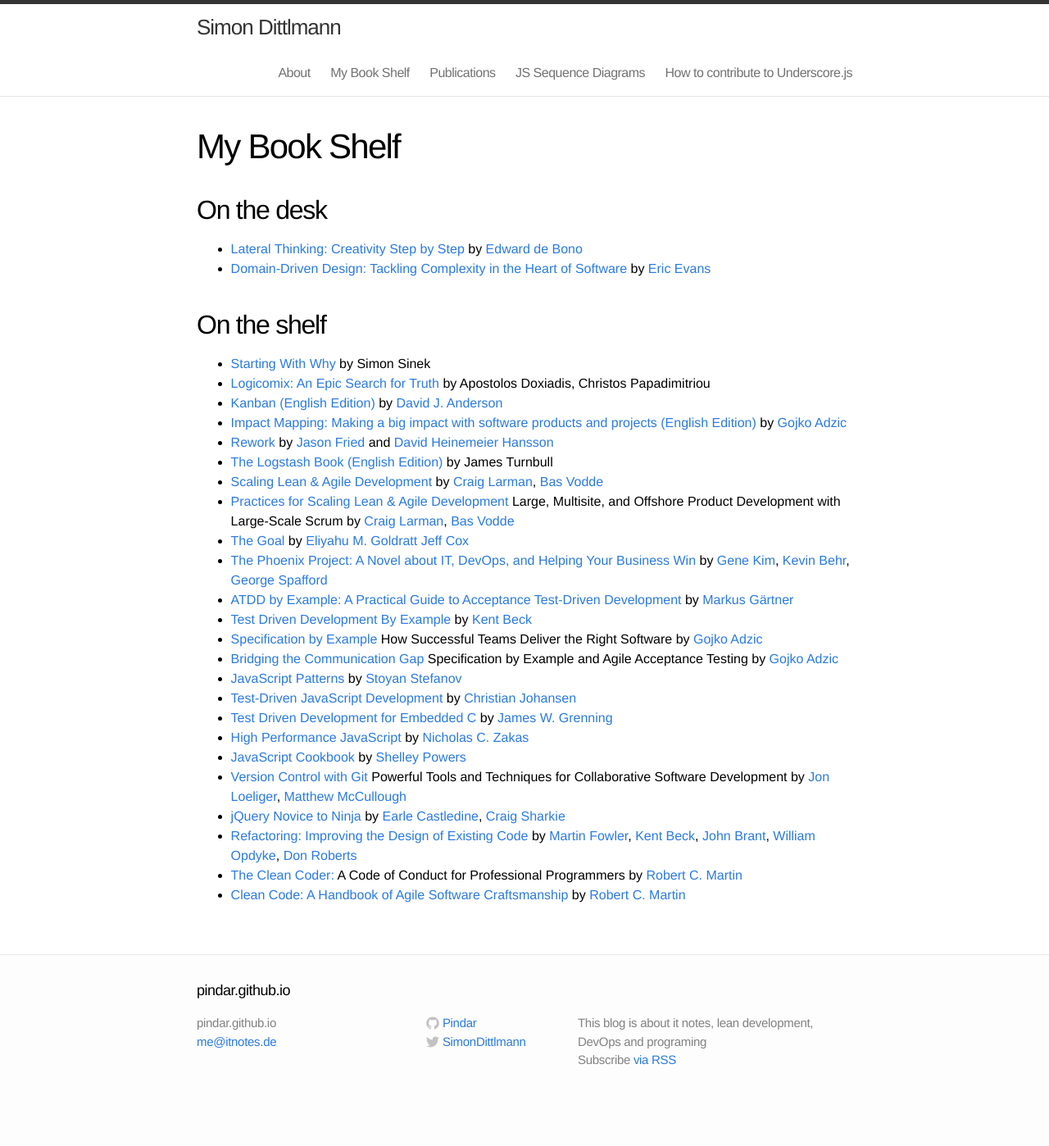
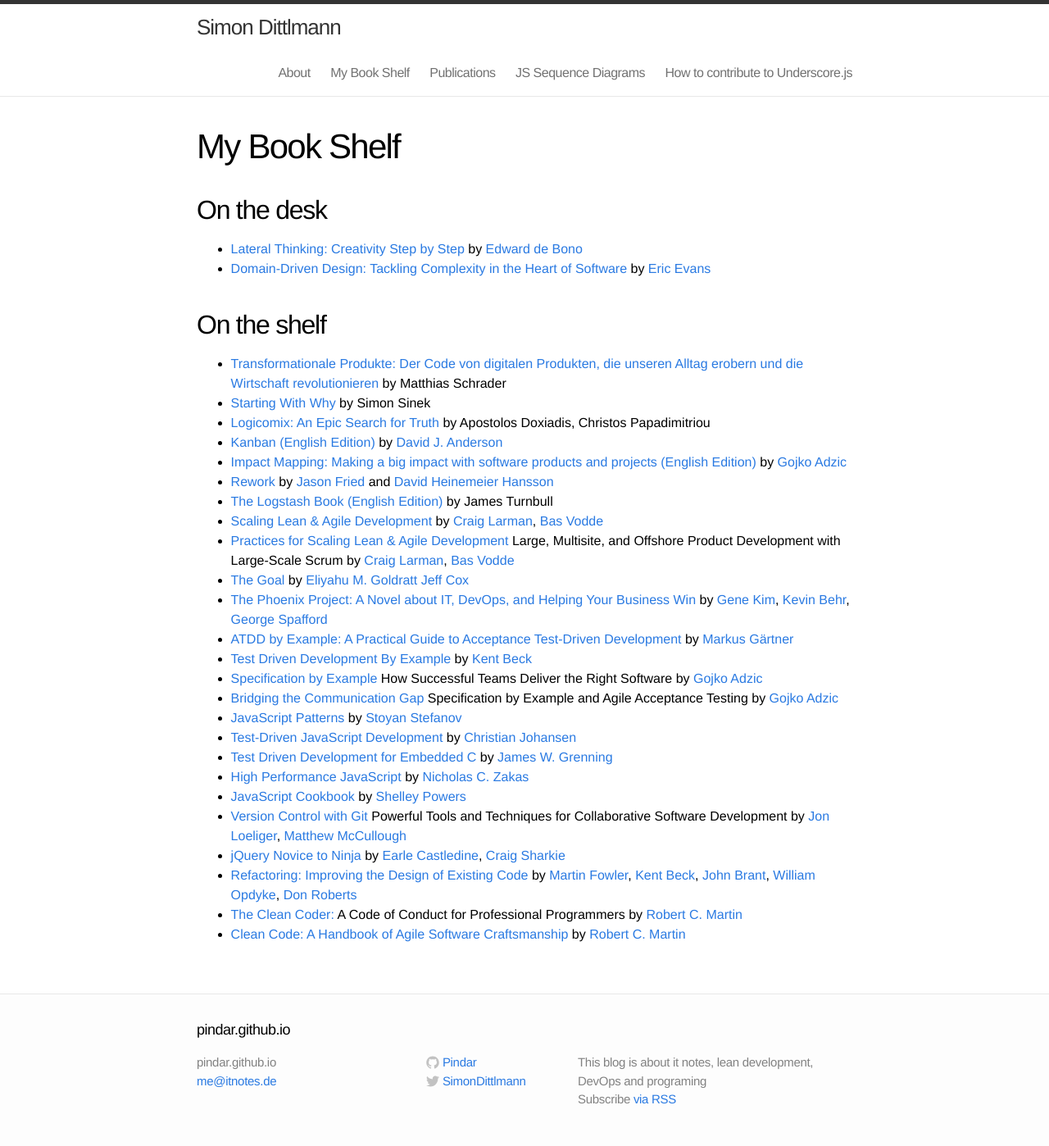
Before and after one commit to Pindar/pindar.github.io, a Jekyll site: the page built from book-shelf.md, in a window 1280 px wide. Shown: the whole page at 82% size. Built offline with Jekyll 4.4.1, drawn with Linux system fonts in a browser that asks for light colours; nearby versions of some CDN libraries; before the commit the page ends 1350 px from its top, so only the background shows below that.

Commit message:
chore: add book to shelf

```diff
--- a/book-shelf.md
+++ b/book-shelf.md
@@ -14,6 +14,7 @@
 
 ## On the shelf
 
+* [Transformationale Produkte: Der Code von digitalen Produkten, die unseren Alltag erobern und die Wirtschaft revolutionieren](http://amzn.to/2r10BDd) by Matthias Schrader
 * [Starting With Why](http://amzn.to/2ah5Bgw) by Simon Sinek
 * [Logicomix: An Epic Search for Truth](http://amzn.to/2a746EB) by  Apostolos Doxiadis, Christos Papadimitriou
 * [Kanban (English Edition)](http://www.amazon.de/gp/product/B0057H2M70/ref=as_li_qf_sp_asin_il_tl?ie=UTF8&camp=1638&creative=6742&creativeASIN=B0057H2M70&linkCode=as2&tag=simondittl-21&linkId=QHBOIPRZLDYAIEAM) by [David J. Anderson](http://www.amazon.de/David-J.-Anderson/e/B004XUDW58/ref=ntt_athr_dp_pel_1)
```
